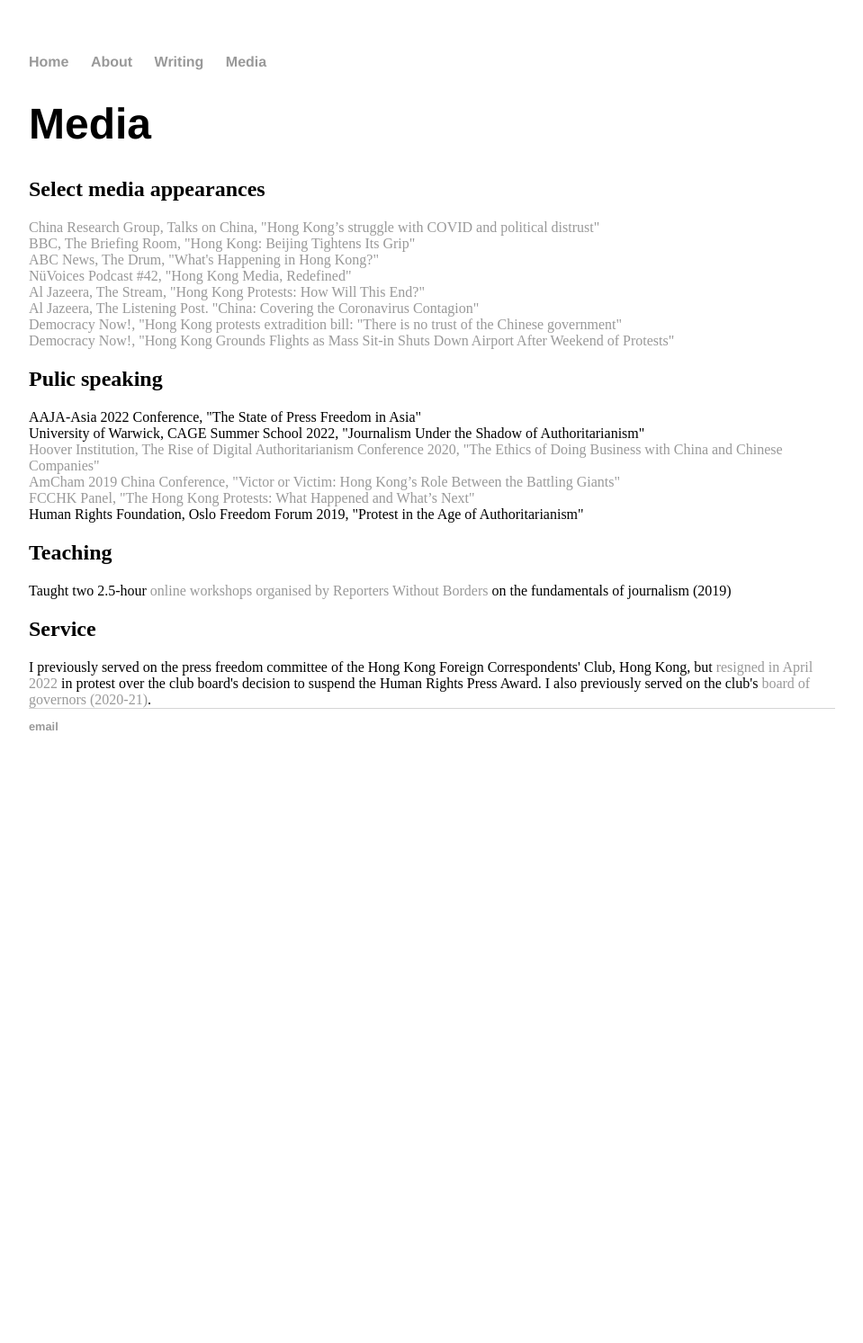
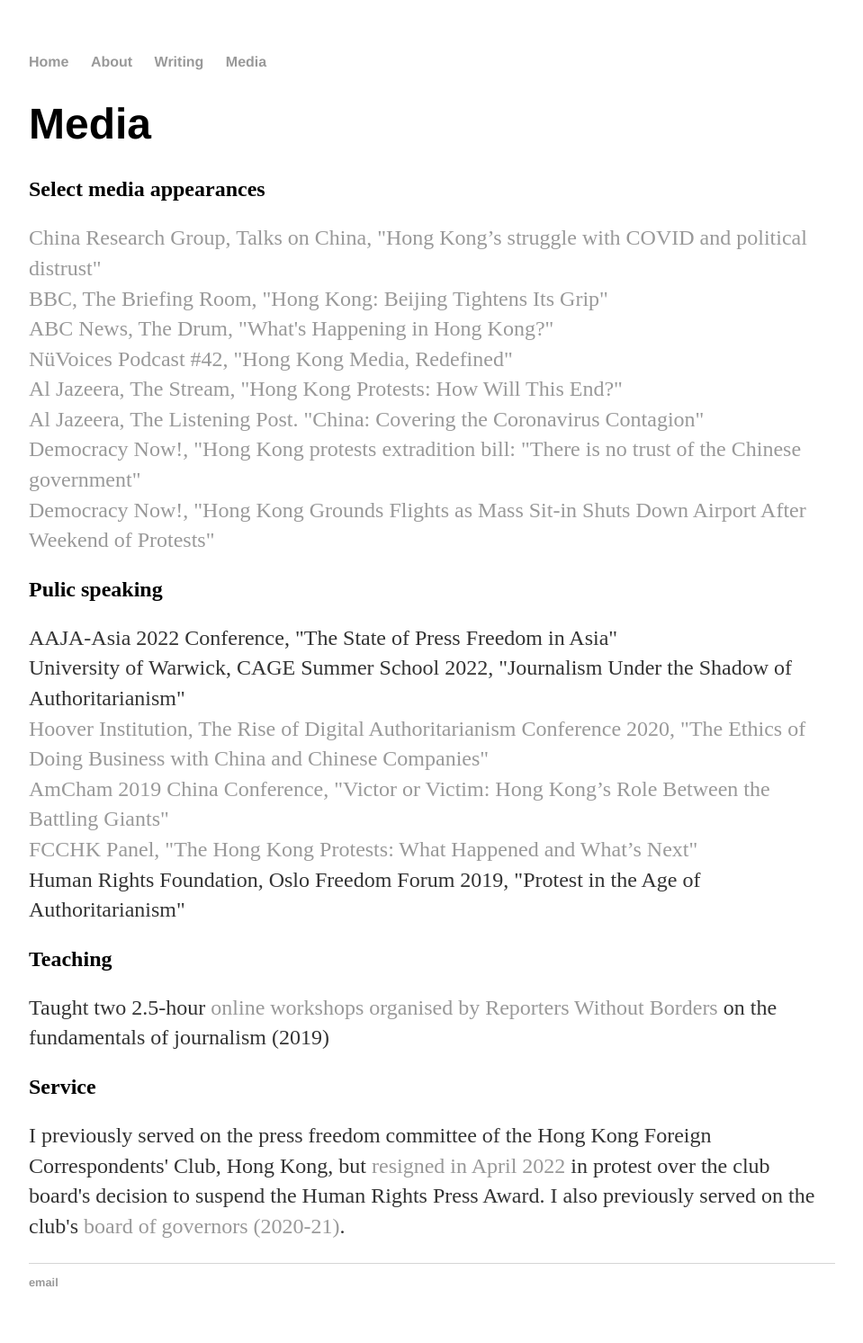
Before and after one commit to marykmhui/marykmhui, a Jekyll site: the page built from media/index.html, in a window 1280 px wide. Shown: the whole page at 90% size, without its empty margins (160-1119 px from the left). Built offline with Jekyll 4.4.1, drawn with Linux system fonts in a browser that asks for light colours; before the commit the page ends 900 px from its top, so only the background shows below that.

```diff
--- a/media/index.html
+++ b/media/index.html
@@ -6,7 +6,7 @@ title: Media
 		<div class="about">
 			<h1>Media</h1>
 			<h2>Select media appearances</h2>
-			<a href=https://podcasts.apple.com/gb/podcast/mary-hui-on-hong-kongs-struggle-with-covid-and/id1550442943?i=1000556500346>China Research Group, Talks on China, "Hong Kong’s struggle with COVID and political distrust"</a><br>
+			<p><a href=https://podcasts.apple.com/gb/podcast/mary-hui-on-hong-kongs-struggle-with-covid-and/id1550442943?i=1000556500346>China Research Group, Talks on China, "Hong Kong’s struggle with COVID and political distrust"</a><br>
 			<a href=https://www.bbc.co.uk/programmes/m000vqrc>BBC, The Briefing Room, "Hong Kong: Beijing Tightens Its Grip"</a><br>
 			<a href=https://twitter.com/ABCthedrum/status/1278621989045846017?s=20&t=6s2JetBdTUsTZKfGilh69w>ABC News, The Drum, "What's Happening in Hong Kong?"</a><br>
 			<a href=https://nuvoices.com/2020/10/19/nuvoices-podcast-hong-kong-media-redefined/>NüVoices Podcast #42, "Hong Kong Media, Redefined"</a><br>
@@ -14,20 +14,21 @@ title: Media
 			<a href=https://www.youtube.com/watch?v=AUS-W81mElQ>Al Jazeera, The Listening Post. "China: Covering the Coronavirus Contagion"</a><br>
 			<a href=https://www.youtube.com/watch?v=Isbb90CTNyQ>Democracy Now!, "Hong Kong protests extradition bill: "There is no trust of the Chinese government"</a><br>
 			<a href=https://www.democracynow.org/2019/8/12/hong_kong_grounds_flights_as_mass>Democracy Now!, "Hong Kong Grounds Flights as Mass Sit-in Shuts Down Airport After Weekend of Protests"</a><br>
+</p>
 
 			<h2>Pulic speaking</h2>
-			AAJA-Asia 2022 Conference, "The State of Press Freedom in Asia"<br>
+			<p>AAJA-Asia 2022 Conference, "The State of Press Freedom in Asia"<br>
 			University of Warwick, CAGE Summer School 2022, "Journalism Under the Shadow of Authoritarianism"<br>
 			<a href=https://hai.stanford.edu/events/rise-digital-authoritarianism>Hoover Institution, The Rise of Digital Authoritarianism Conference 2020, "The Ethics of Doing Business with China and Chinese Companies"</a><br>
 			<a href=https://amchamhk.glueup.com/event/global-impact-the-us-china-relationship-in-the-21st-century-13719/speakers.html>AmCham 2019 China Conference, "Victor or Victim: Hong Kong’s Role Between the Battling Giants"</a><br>
 			<a href=https://www.fcchk.org/event/club-lunch-panel-the-hong-kong-protests-what-happened-and-whats-next/>FCCHK Panel, "The Hong Kong Protests: What Happened and What’s Next"</a><br>
 			Human Rights Foundation, Oslo Freedom Forum 2019, "Protest in the Age of Authoritarianism"<br>
-
+</p>
 			<h2>Teaching</h2>
-			Taught two 2.5-hour <a href=https://training.rsf.org/rsf-organises-free-online-training-in-cantonese-on-19th-june/>online workshops organised by Reporters Without Borders</a> on the fundamentals of journalism (2019)
-
+			<p>Taught two 2.5-hour <a href=https://training.rsf.org/rsf-organises-free-online-training-in-cantonese-on-19th-june/>online workshops organised by Reporters Without Borders</a> on the fundamentals of journalism (2019)
+</p>
 			<h2>Service</h2>
-			I previously served on the press freedom committee of the Hong Kong Foreign Correspondents' Club, Hong Kong, but <a href=https://twitter.com/maryhui/status/1518533771410444288?s=20&t=pcN5_2lXKNl48q4G5sne6w>resigned in April 2022</a> in protest over the club board's decision to suspend the Human Rights Press Award. I also previously served on the club's <a href=https://www.fcchk.org/year-of-board/2020-2021/>board of governors (2020-21)</a>.
+			<p>I previously served on the press freedom committee of the Hong Kong Foreign Correspondents' Club, Hong Kong, but <a href=https://twitter.com/maryhui/status/1518533771410444288?s=20&t=pcN5_2lXKNl48q4G5sne6w>resigned in April 2022</a> in protest over the club board's decision to suspend the Human Rights Press Award. I also previously served on the club's <a href=https://www.fcchk.org/year-of-board/2020-2021/>board of governors (2020-21)</a>.
 
 
 		</div>
```
